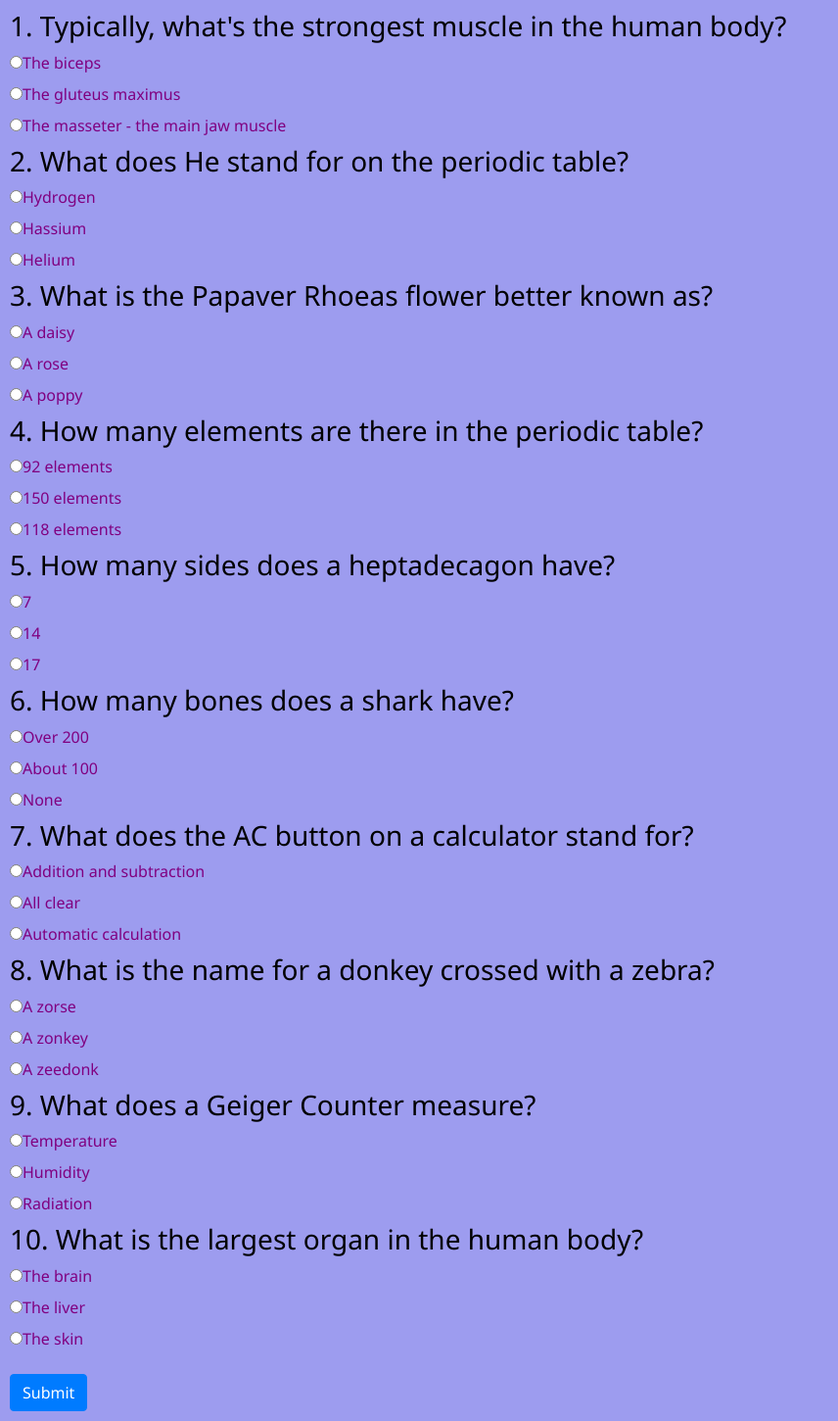
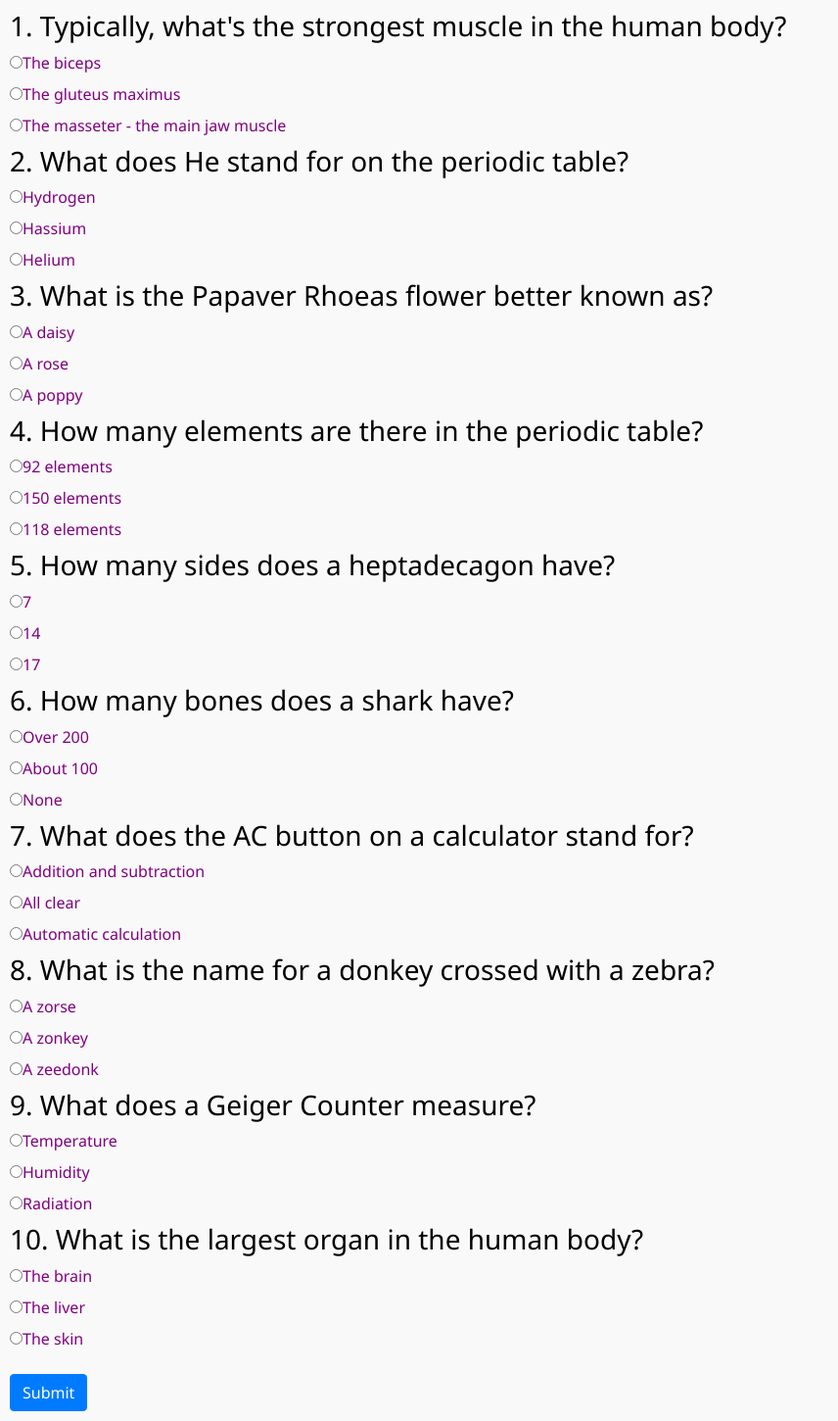
Before and after one commit to NjugunaW/TRIVIABYTE, a Django app: template pythonProject/myproject/triviabyte/templates/science.html in a window 1280 px wide. Shown: the whole page at 98% size, without its empty margins (0-856 px from the left). Run offline with Django 5.2, Linux system fonts and the light colour scheme; the template is opened without the code that fills it, so the values that code supplies are empty; some libraries are stand-ins or nearby versions.

Commit message:
Updating the py files

```diff
--- a/pythonProject/myproject/triviabyte/models.py
+++ b/pythonProject/myproject/triviabyte/models.py
@@ -29,7 +29,7 @@ class Answer(models.Model):
 
 
 
-# class BaseModel(models.Model):
+class BaseModel(models.Model):
 #     uid = models.UUIDField(primary_key=True, default=uuid.uuid4, editable=False)
 #     created_at = models.DateTimeField(auto_now_add=True)
 #     updated_at = models.DateTimeField(auto_now=True)
--- a/pythonProject/myproject/triviabyte/templates/science.html
+++ b/pythonProject/myproject/triviabyte/templates/science.html
@@ -10,7 +10,7 @@
     <link rel="stylesheet" href="{% static 'css/styles.css' %}">
     <style>
         body {
-            background-color: #9D9CEF;
+            background-color: ;
         }
 
         #app {
--- a/pythonProject/myproject/triviabyte/urls.py
+++ b/pythonProject/myproject/triviabyte/urls.py
@@ -5,7 +5,7 @@ from .views import get_quiz
 urlpatterns = [
     path('', views.triviabyte_view, name='triviabyte_view'),
     path('api/quiz/', views.get_quiz, name='get_quiz'),
-    path('submit_answers/', views.submit_answers, name='submit_answers'),
+    path('submit_answers/', views.submit_answers, name='submit_answers')
     path('music.html', views.music_view, name='music'),
     path('science.html', views.science_view, name='science'),
     path('quiz.html', views.quiz_view, name='quiz'),
```
